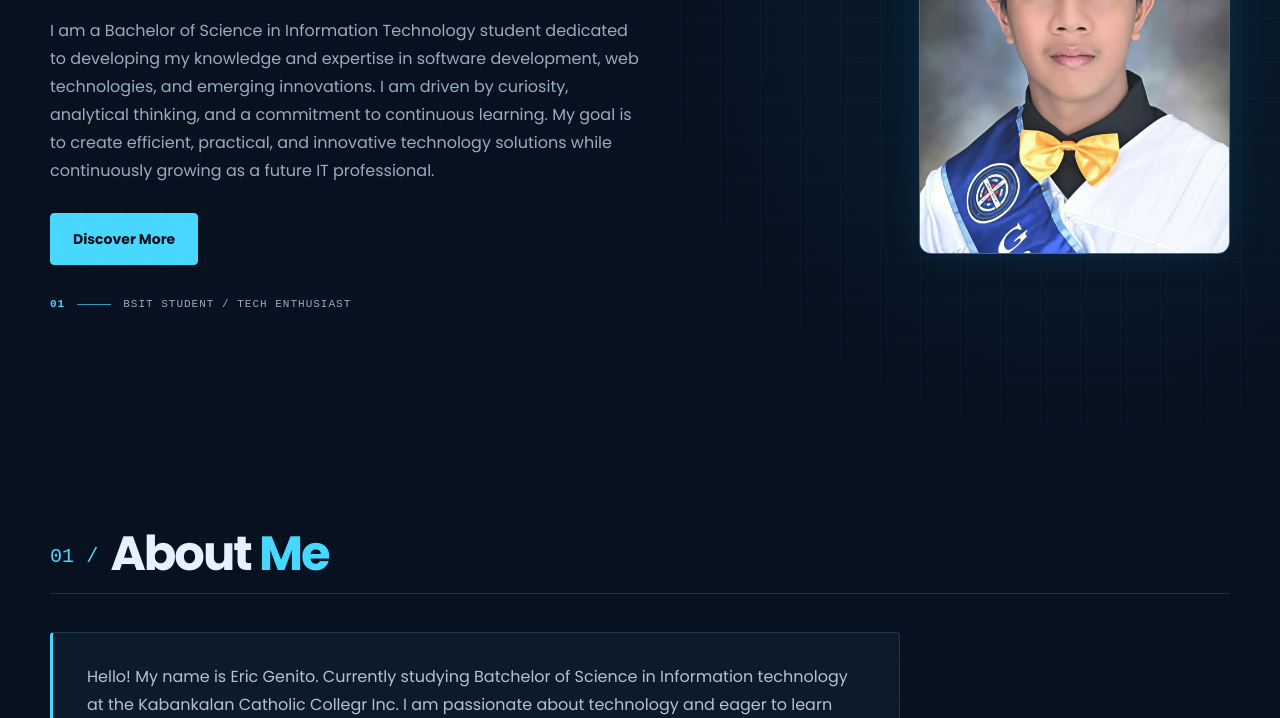
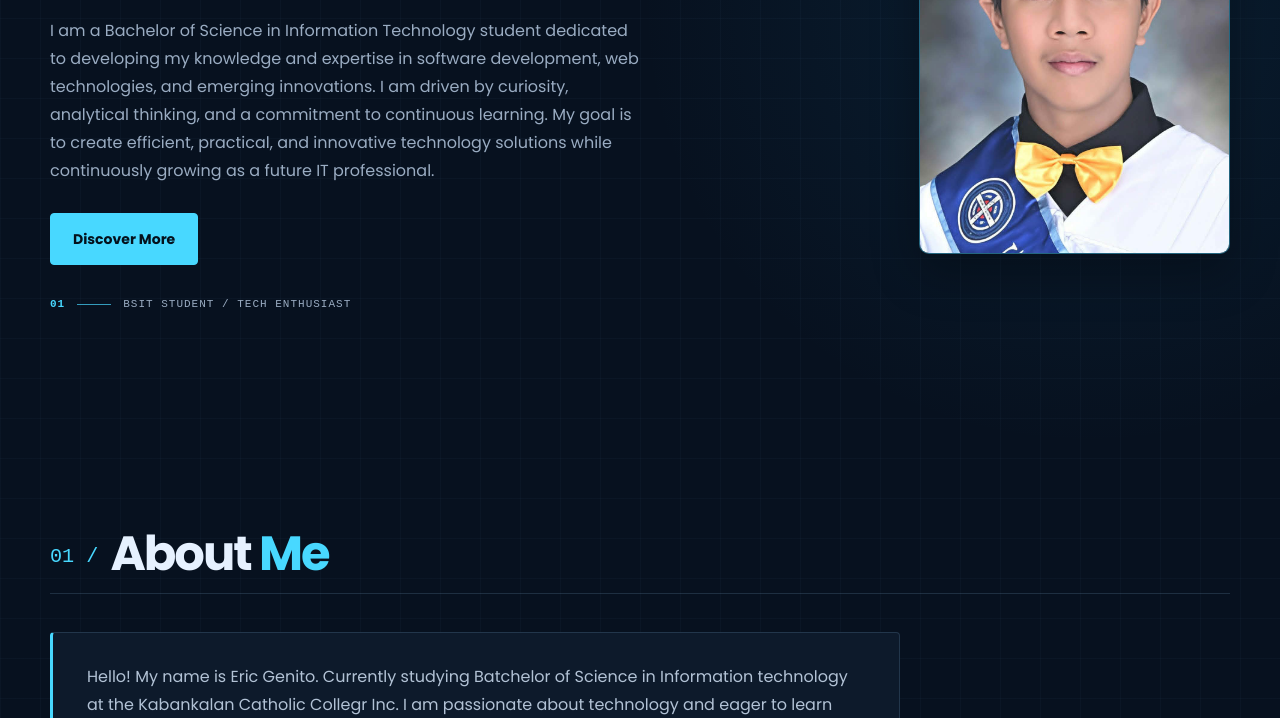
Before and after one commit to ericjohngenito215-pixel/Genito-Project-1, a plain HTML site: page index.html in a window 1280 px wide. Shown: the part 382-1100 px from the top of the page. Drawn offline with Linux system fonts and the light colour scheme.

Commit message:
Profile Picture Update

```diff
--- a/index.html
+++ b/index.html
@@ -56,7 +56,7 @@
         </div>
 
         <div class="home-image">
-            <img src="assets/profile.jpg" alt="My Profile Picture">
+            <img src="assets/profile.jpg" alt="Portrait of Eric Genito">
         </div>
     </section>
 
--- a/styles/style.css
+++ b/styles/style.css
@@ -163,17 +163,24 @@ header {
 }
 
 .home-image {
-    display: flex;
-    justify-content: flex-end;
+    position: relative;
+    width: min(100%, 370px);
+    aspect-ratio: 4 / 5;
+    justify-self: end;
+    overflow: hidden;
+    border: 1px solid rgba(72, 216, 255, 0.4);
+    border-radius: 10px;
+    background: var(--panel);
+    box-shadow: 0 18px 48px rgba(0, 0, 0, 0.3);
 }
 
 .home-image img {
-    width: min(100%, 370px);
-    aspect-ratio: 4 / 5;
+    display: block;
+    width: 100%;
+    height: 100%;
     object-fit: cover;
-    border: 1px solid rgba(72, 216, 255, 0.5);
-    border-radius: 12px;
-    box-shadow: 0 0 36px rgba(27, 154, 207, 0.16);
+    object-position: center 36%;
+    transform: scale(1.08);
 }
 
 /* BUTTON */
@@ -461,13 +468,8 @@ footer {
     }
 
     .home-image {
-        justify-content: flex-start;
+        width: 230px;
         margin-top: 18px;
-    }
-
-    .home-image img {
-        width: 230px;
-        box-shadow: 0 0 28px rgba(27, 154, 207, 0.16);
     }
 
     .section {
```
